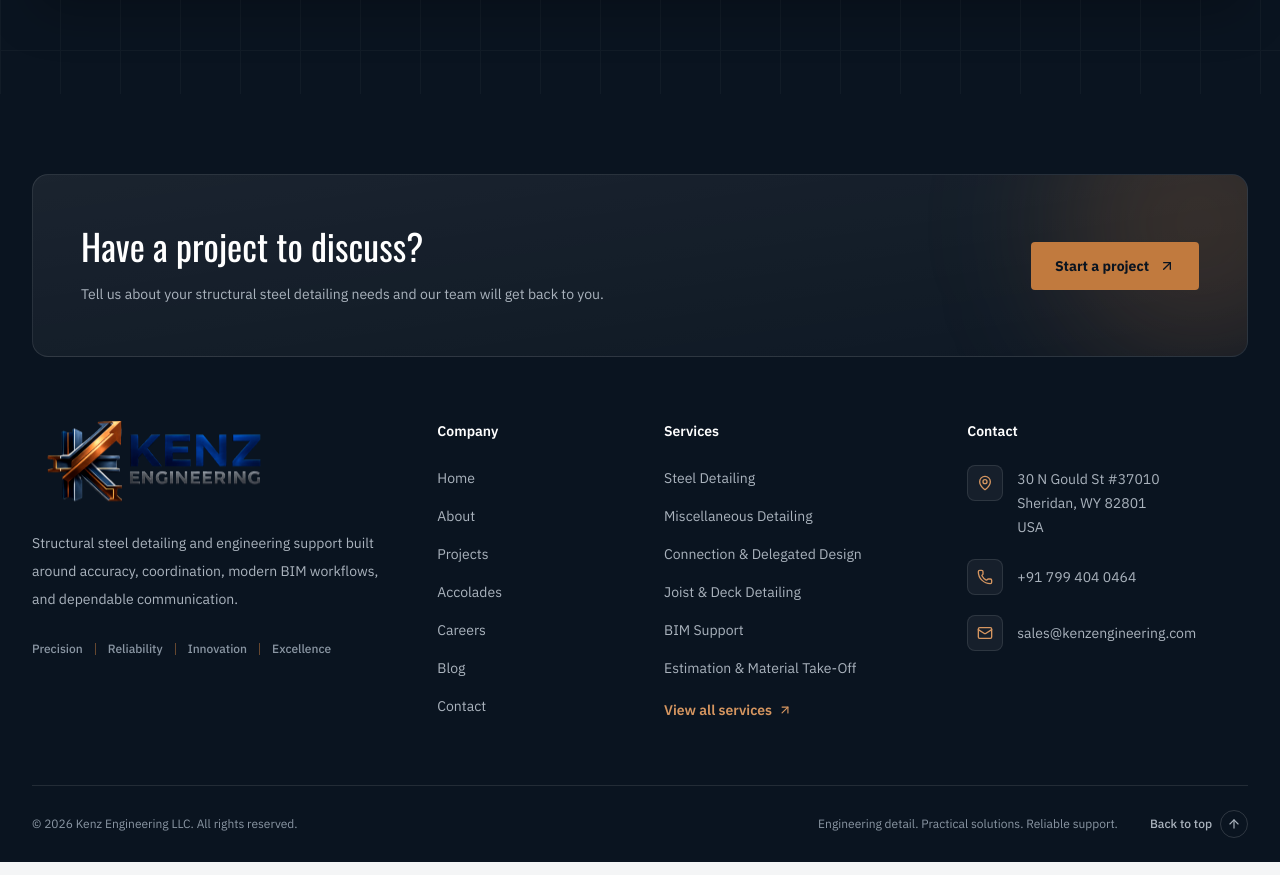
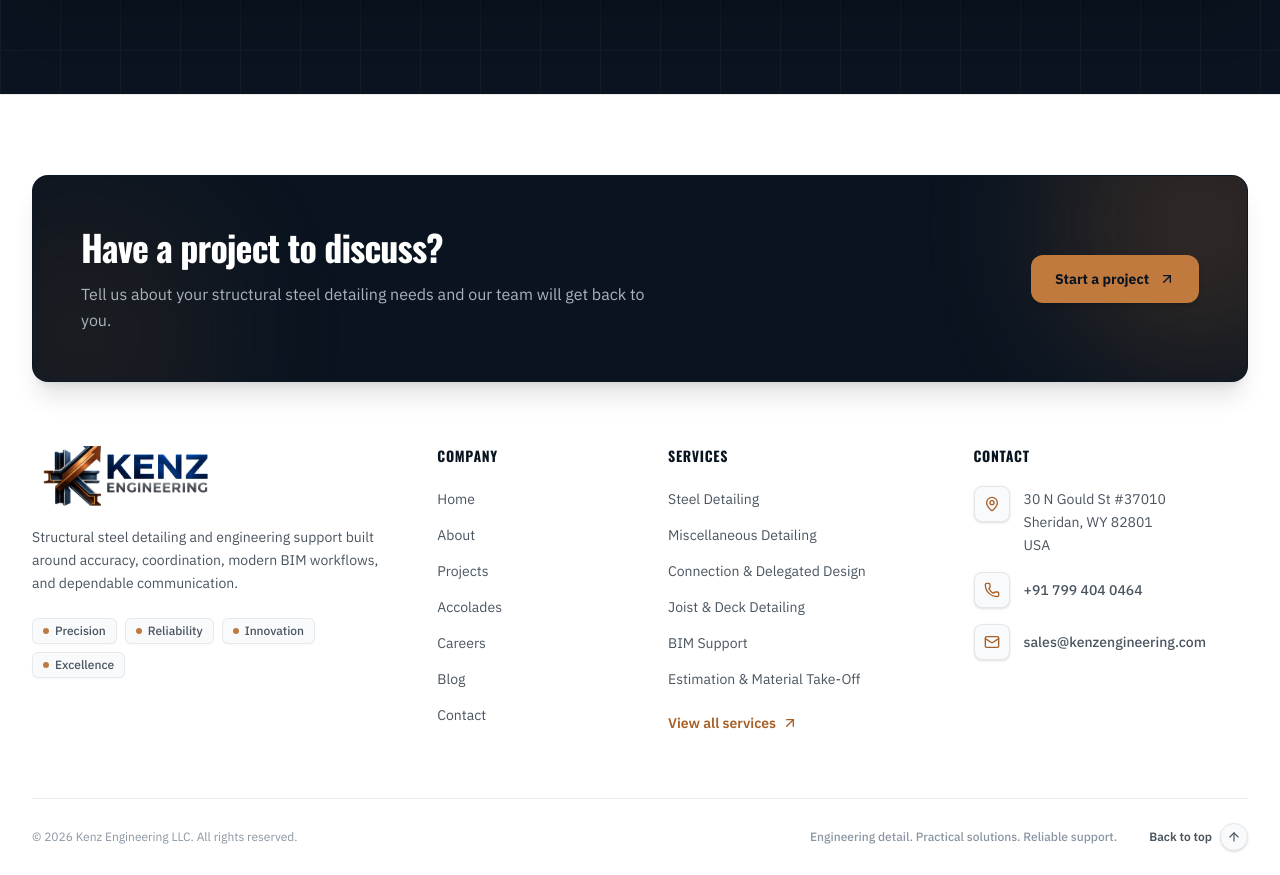
Before and after one commit to Tefinbose/kenz-client, a Next.js app: page /contact in a window 1280 px wide. Shown: the part 2759-3634 px from the top of the page. Built offline with nearby package versions, Linux system fonts and the light colour scheme.

Commit message:
feat: add Footer component with navigation, contact info, and call-to-action panel

```diff
--- a/components/layout/Footer.tsx
+++ b/components/layout/Footer.tsx
@@ -57,12 +57,7 @@
 ];
 
 const focusRing =
-  "rounded-sm focus-visible:outline-none focus-visible:ring-2 focus-visible:ring-copper-400 focus-visible:ring-offset-2 focus-visible:ring-offset-navy-950";
-
-const linkClass = `inline-flex items-center gap-1.5 text-sm text-steel-400 transition-colors hover:text-white ${focusRing}`;
-
-const iconBox =
-  "grid h-9 w-9 shrink-0 place-items-center rounded-lg border border-white/10 bg-white/5 text-copper-400 transition-colors";
+  "rounded-sm focus-visible:outline-none focus-visible:ring-2 focus-visible:ring-copper-500 focus-visible:ring-offset-2 focus-visible:ring-offset-white";
 
 export default function Footer() {
   const pathname = usePathname();
@@ -98,23 +93,27 @@
   }
 
   return (
-    <footer className="bg-navy-950 text-white">
+    <footer className="relative border-t border-steel-200/80 bg-white text-navy-950">
       <div className="mx-auto max-w-7xl px-6 lg:px-8">
         {/* CTA PANEL */}
-        <div className="pt-20">
-          <div className="relative overflow-hidden rounded-2xl border border-white/10 bg-gradient-to-br from-white/[0.07] to-white/[0.02] px-8 py-10 md:px-12 md:py-12">
+        <div className="pt-16 sm:pt-20">
+          <div className="relative overflow-hidden rounded-2xl border border-navy-900/40 bg-navy-950 px-8 py-10 shadow-xl md:px-12 md:py-12">
             <div
               aria-hidden="true"
               className="pointer-events-none absolute -right-24 -top-24 h-72 w-72 rounded-full bg-copper-500/20 blur-3xl"
             />
+            <div
+              aria-hidden="true"
+              className="pointer-events-none absolute -bottom-24 -left-24 h-72 w-72 rounded-full bg-copper-600/10 blur-3xl"
+            />
 
             <div className="relative flex flex-col gap-8 md:flex-row md:items-center md:justify-between">
               <div className="max-w-xl">
-                <h2 className="font-display text-3xl leading-tight text-white sm:text-4xl">
+                <h2 className="font-display text-3xl font-bold leading-tight tracking-tight text-white sm:text-4xl">
                   Have a project to discuss?
                 </h2>
 
-                <p className="mt-3 text-sm leading-7 text-steel-400">
+                <p className="mt-3 text-sm leading-relaxed text-steel-400 sm:text-base">
                   Tell us about your structural steel detailing needs
                   and our team will get back to you.
                 </p>
@@ -122,70 +121,70 @@
 
               <Link
                 href="/contact"
-                className={`group inline-flex w-fit shrink-0 items-center gap-2.5 rounded-lg bg-copper-500 px-6 py-3.5 text-sm font-bold text-navy-950 transition-colors hover:bg-copper-400 ${focusRing}`}
+                className={`group inline-flex w-fit shrink-0 items-center gap-2.5 rounded-xl bg-copper-500 px-6 py-3.5 text-sm font-bold text-navy-950 shadow-md transition-all duration-200 hover:bg-copper-400 hover:shadow-lg ${focusRing}`}
               >
-                Start a project
-                <ArrowUpRight className="h-4 w-4 transition-transform group-hover:-translate-y-0.5 group-hover:translate-x-0.5" />
+                <span>Start a project</span>
+                <ArrowUpRight className="h-4 w-4 transition-transform duration-200 group-hover:-translate-y-0.5 group-hover:translate-x-0.5" />
               </Link>
             </div>
           </div>
         </div>
 
         {/* LINK COLUMNS */}
-        <div className="grid gap-12 py-16 sm:grid-cols-2 lg:grid-cols-[1.4fr_0.7fr_1fr_1.1fr]">
+        <div className="grid gap-12 py-16 sm:grid-cols-2 lg:grid-cols-[1.4fr_0.7fr_1fr_1.1fr] lg:gap-14">
           {/* BRAND */}
           <div className="sm:col-span-2 lg:col-span-1">
             <Link
               href="/"
               onClick={handleHomeNavigation}
               aria-label="Kenz Engineering LLC — home"
-              className={`relative block h-[84px] w-[235px] cursor-pointer overflow-hidden ${focusRing}`}
+              className={`group relative block h-[60px] w-[190px] cursor-pointer overflow-hidden ${focusRing}`}
             >
               <Image
                 src="/kenz-logo.png"
                 alt="Kenz Engineering LLC"
                 width={300}
                 height={180}
-                className="absolute left-[-5px] top-1/2 h-auto w-[260px] max-w-none -translate-y-1/2 brightness-[1.12] contrast-[1.08]"
+                className="absolute -left-1 top-1/2 h-auto w-[200px] max-w-none -translate-y-1/2 transition-transform duration-300 group-hover:scale-[1.02]"
               />
             </Link>
 
-            <p className="mt-6 max-w-sm text-sm leading-7 text-steel-400">
+            <p className="mt-5 max-w-sm text-sm leading-relaxed text-steel-700">
               Structural steel detailing and engineering support
               built around accuracy, coordination, modern BIM
               workflows, and dependable communication.
             </p>
 
-            <ul className="mt-7 flex flex-wrap items-center gap-x-3 gap-y-2 text-xs font-medium text-steel-500">
-              {values.map((value, index) => (
-                <li key={value} className="flex items-center gap-3">
-                  {index > 0 && (
-                    <span
-                      aria-hidden="true"
-                      className="h-3 w-px bg-copper-500/50"
-                    />
-                  )}
+            <div className="mt-6 flex flex-wrap items-center gap-2">
+              {values.map((value) => (
+                <span
+                  key={value}
+                  className="inline-flex items-center rounded-md border border-steel-200/80 bg-slate-50 px-2.5 py-1 text-xs font-medium text-steel-700 shadow-[0_1px_2px_rgba(0,0,0,0.03)]"
+                >
+                  <span className="mr-1.5 h-1.5 w-1.5 rounded-full bg-copper-500" />
                   {value}
-                </li>
+                </span>
               ))}
-            </ul>
+            </div>
           </div>
 
           {/* COMPANY */}
           <nav aria-label="Company">
-            <h3 className="text-sm font-semibold text-white">
+            <h3 className="font-display text-xs font-bold uppercase tracking-wider text-navy-950 sm:text-sm">
               Company
             </h3>
 
-            <ul className="mt-6 flex flex-col gap-3.5">
+            <ul className="mt-5 flex flex-col gap-3">
               {company.map((item) => (
                 <li key={item.href}>
                   <Link
                     href={item.href}
                     onClick={item.href === "/" ? handleHomeNavigation : undefined}
-                    className={linkClass}
+                    className={`group inline-flex items-center text-sm text-steel-700 transition-colors duration-200 hover:text-copper-600 ${focusRing}`}
                   >
-                    {item.name}
+                    <span className="transition-transform duration-200 group-hover:translate-x-1">
+                      {item.name}
+                    </span>
                   </Link>
                 </li>
               ))}
@@ -194,29 +193,31 @@
 
           {/* SERVICES */}
           <nav aria-label="Services">
-            <h3 className="text-sm font-semibold text-white">
+            <h3 className="font-display text-xs font-bold uppercase tracking-wider text-navy-950 sm:text-sm">
               Services
             </h3>
 
-            <ul className="mt-6 flex flex-col gap-3.5">
+            <ul className="mt-5 flex flex-col gap-3">
               {services.map((service) => (
                 <li key={service.href}>
                   <Link
                     href={service.href}
-                    className={linkClass}
+                    className={`group inline-flex items-center text-sm text-steel-700 transition-colors duration-200 hover:text-copper-600 ${focusRing}`}
                   >
-                    {service.name}
+                    <span className="transition-transform duration-200 group-hover:translate-x-1">
+                      {service.name}
+                    </span>
                   </Link>
                 </li>
               ))}
 
-              <li className="pt-1">
+              <li className="pt-2">
                 <Link
                   href="/services"
-                  className={`group inline-flex items-center gap-1.5 text-sm font-semibold text-copper-400 transition-colors hover:text-copper-500 ${focusRing}`}
+                  className={`group inline-flex items-center gap-1.5 text-sm font-semibold text-copper-600 transition-colors hover:text-copper-500 ${focusRing}`}
                 >
-                  View all services
-                  <ArrowUpRight className="h-3.5 w-3.5 transition-transform group-hover:-translate-y-0.5 group-hover:translate-x-0.5" />
+                  <span>View all services</span>
+                  <ArrowUpRight className="h-4 w-4 transition-transform duration-200 group-hover:-translate-y-0.5 group-hover:translate-x-0.5" />
                 </Link>
               </li>
             </ul>
@@ -224,17 +225,17 @@
 
           {/* CONTACT */}
           <div>
-            <h3 className="text-sm font-semibold text-white">
+            <h3 className="font-display text-xs font-bold uppercase tracking-wider text-navy-950 sm:text-sm">
               Contact
             </h3>
 
-            <ul className="mt-6 flex flex-col gap-5">
+            <ul className="mt-5 flex flex-col gap-4">
               <li className="flex items-start gap-3.5">
-                <span className={iconBox}>
+                <span className="grid h-9 w-9 shrink-0 place-items-center rounded-lg border border-steel-200 bg-slate-50 text-copper-600 shadow-sm">
                   <MapPin className="h-4 w-4" />
                 </span>
 
-                <address className="pt-0.5 text-sm not-italic leading-6 text-steel-400">
+                <address className="pt-0.5 text-sm not-italic leading-relaxed text-steel-700">
                   30 N Gould St #37010
                   <br />
                   Sheridan, WY 82801
@@ -246,28 +247,26 @@
               <li>
                 <a
                   href="tel:+917994040464"
-                  className={`group flex items-center gap-3.5 text-sm text-steel-400 transition-colors hover:text-white ${focusRing}`}
+                  className={`group flex items-center gap-3.5 text-sm text-steel-700 transition-colors hover:text-navy-950 ${focusRing}`}
                 >
-                  <span
-                    className={`${iconBox} group-hover:border-copper-500/60`}
-                  >
+                  <span className="grid h-9 w-9 shrink-0 place-items-center rounded-lg border border-steel-200 bg-slate-50 text-copper-600 shadow-sm transition-all duration-200 group-hover:border-copper-500/50 group-hover:bg-copper-50 group-hover:text-copper-700">
                     <Phone className="h-4 w-4" />
                   </span>
-                  +91 799 404 0464
+                  <span className="font-medium transition-colors group-hover:text-copper-600">
+                    +91 799 404 0464
+                  </span>
                 </a>
               </li>
 
               <li>
                 <a
                   href="mailto:sales@kenzengineering.com"
-                  className={`group flex items-center gap-3.5 text-sm text-steel-400 transition-colors hover:text-white ${focusRing}`}
+                  className={`group flex items-center gap-3.5 text-sm text-steel-700 transition-colors hover:text-navy-950 ${focusRing}`}
                 >
-                  <span
-                    className={`${iconBox} group-hover:border-copper-500/60`}
-                  >
+                  <span className="grid h-9 w-9 shrink-0 place-items-center rounded-lg border border-steel-200 bg-slate-50 text-copper-600 shadow-sm transition-all duration-200 group-hover:border-copper-500/50 group-hover:bg-copper-50 group-hover:text-copper-700">
                     <Mail className="h-4 w-4" />
                   </span>
-                  <span className="break-all">
+                  <span className="break-all font-medium transition-colors group-hover:text-copper-600">
                     sales@kenzengineering.com
                   </span>
                 </a>
@@ -277,14 +276,14 @@
         </div>
 
         {/* BOTTOM BAR */}
-        <div className="flex flex-col gap-4 border-t border-white/10 py-6 md:flex-row md:items-center md:justify-between">
+        <div className="flex flex-col gap-4 border-t border-steel-200/80 py-6 md:flex-row md:items-center md:justify-between">
           <p className="text-xs text-steel-500">
             © {new Date().getFullYear()} Kenz Engineering LLC. All
             rights reserved.
           </p>
 
           <div className="flex flex-col gap-4 md:flex-row md:items-center md:gap-8">
-            <p className="text-xs text-steel-500">
+            <p className="text-xs font-medium text-steel-500">
               Engineering detail. Practical solutions. Reliable
               support.
             </p>
@@ -292,11 +291,11 @@
             <button
               type="button"
               onClick={handleBackToTop}
-              className={`group inline-flex w-fit items-center gap-2 text-xs font-medium text-steel-400 transition-colors hover:text-white ${focusRing}`}
+              className={`group inline-flex w-fit items-center gap-2 text-xs font-semibold text-steel-700 transition-colors hover:text-copper-600 ${focusRing}`}
             >
-              Back to top
-              <span className="grid h-7 w-7 place-items-center rounded-full border border-white/15 transition-colors group-hover:border-copper-500 group-hover:text-copper-400">
-                <ArrowUp className="h-3.5 w-3.5" />
+              <span>Back to top</span>
+              <span className="grid h-7 w-7 place-items-center rounded-full border border-steel-200 bg-slate-50 text-steel-600 shadow-sm transition-all duration-200 group-hover:border-copper-500 group-hover:bg-copper-50 group-hover:text-copper-600">
+                <ArrowUp className="h-3.5 w-3.5 transition-transform duration-200 group-hover:-translate-y-0.5" />
               </span>
             </button>
           </div>
```
